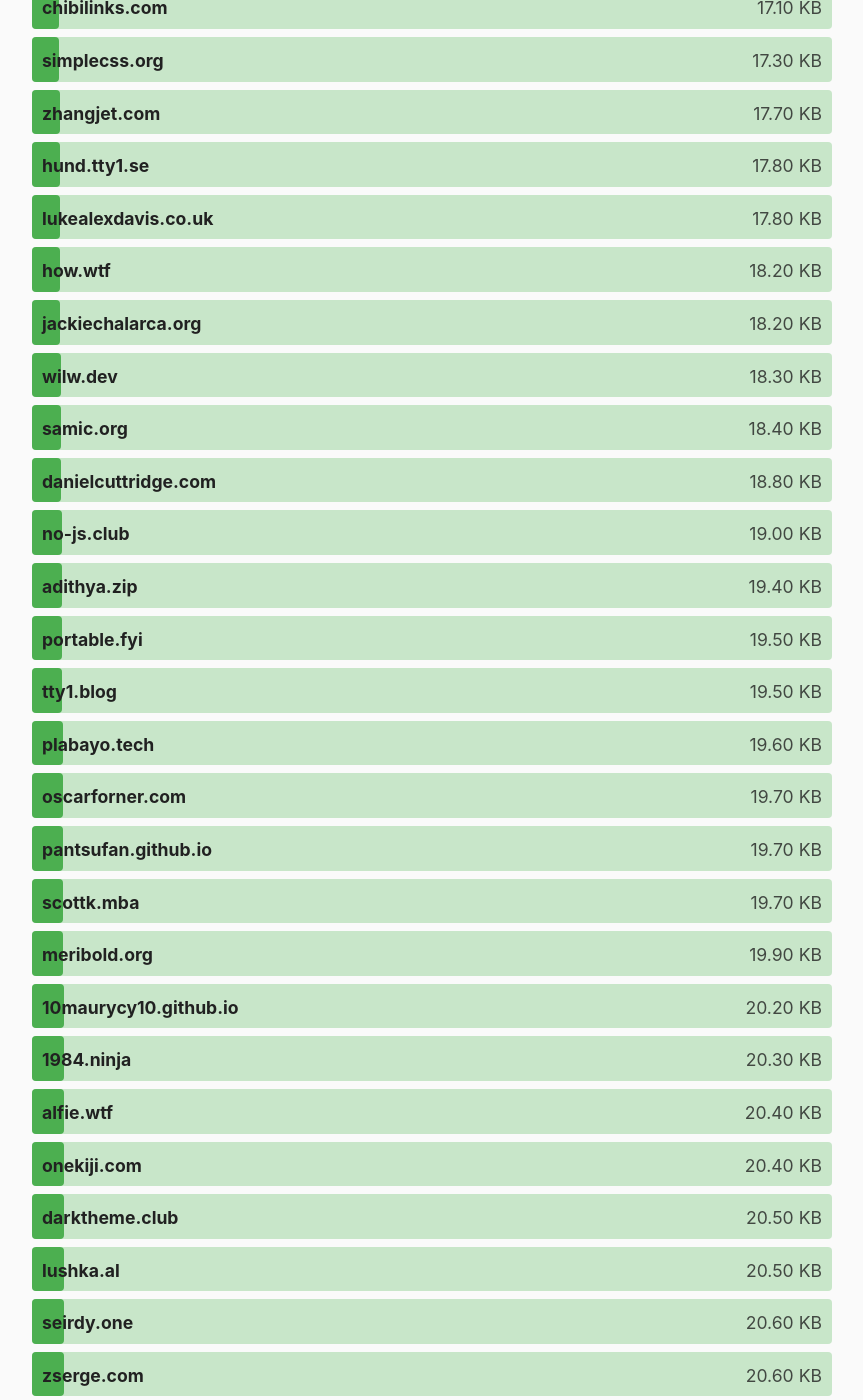
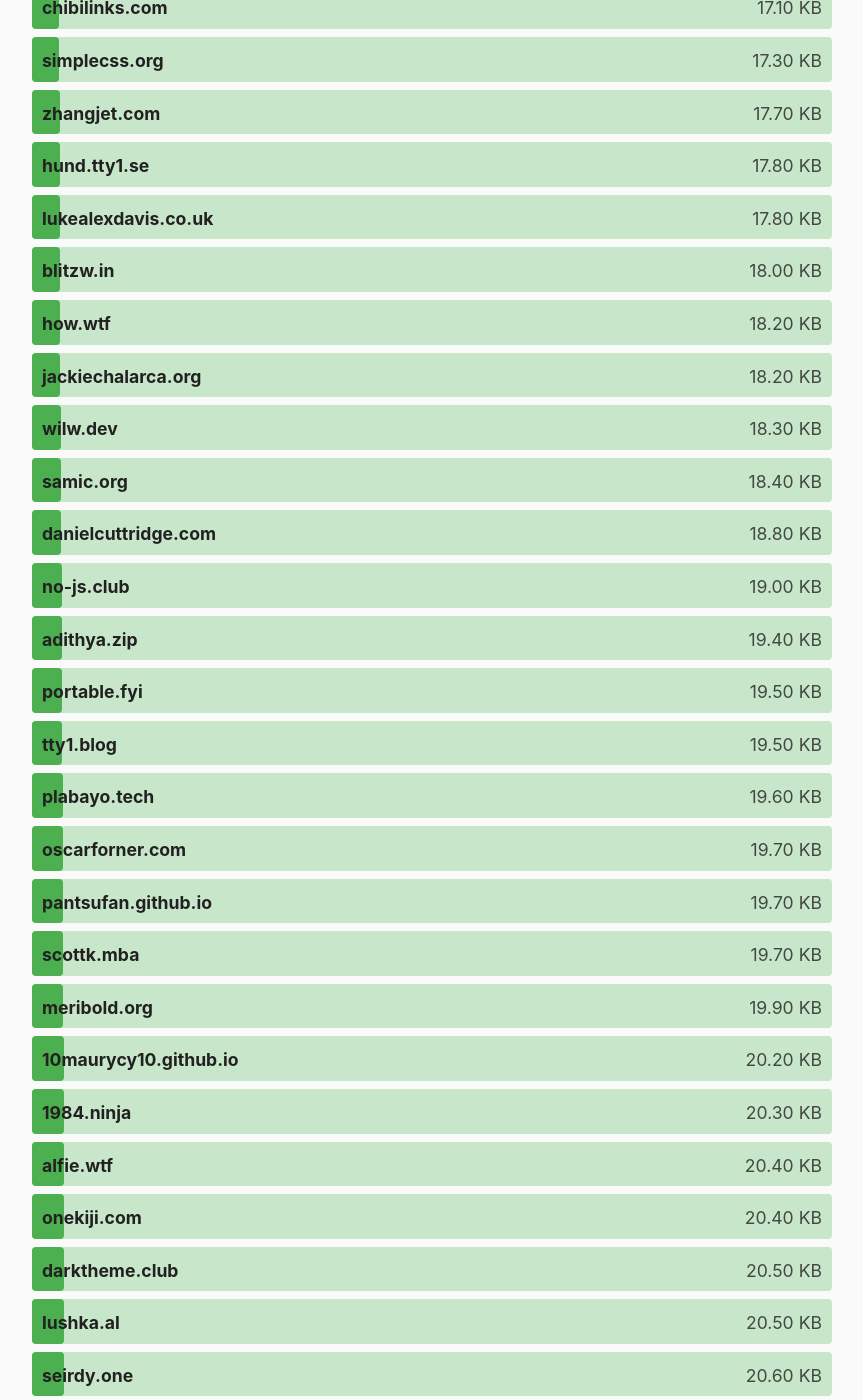
Before and after one commit to kevquirk/512kb.club, a Jekyll site: the page built from index.md, in a window 1280 px wide and 1400 px high, scrolled down 7897 px. Shown: the whole window, without its empty margins (208-1071 px from the left). Built offline with Jekyll 4.4.1, drawn with Linux system fonts in a browser that asks for light colours.

Commit message:
Update blitzw.in size
Made some tweaks to make it slightly more lighter and am updating the size accordingly.

```diff
--- a/_data/sites.yml
+++ b/_data/sites.yml
@@ -420,8 +420,8 @@
 
 - domain: blitzw.in
   url: https://www.blitzw.in
-  size: 21
-  last_checked: 2023-12-11
+  size: 18
+  last_checked: 2024-01-05
 
 - domain: block.sunappu.net
   url: https://block.sunappu.net/
```
